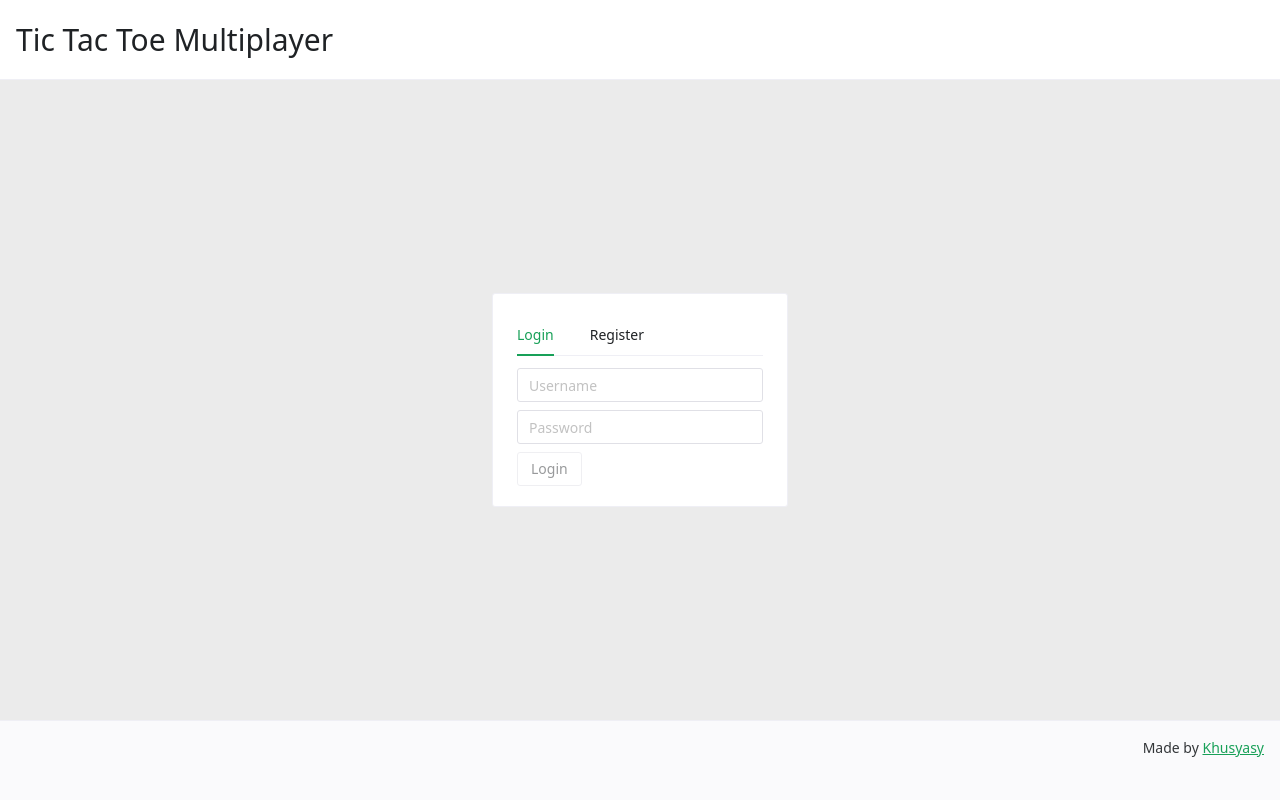
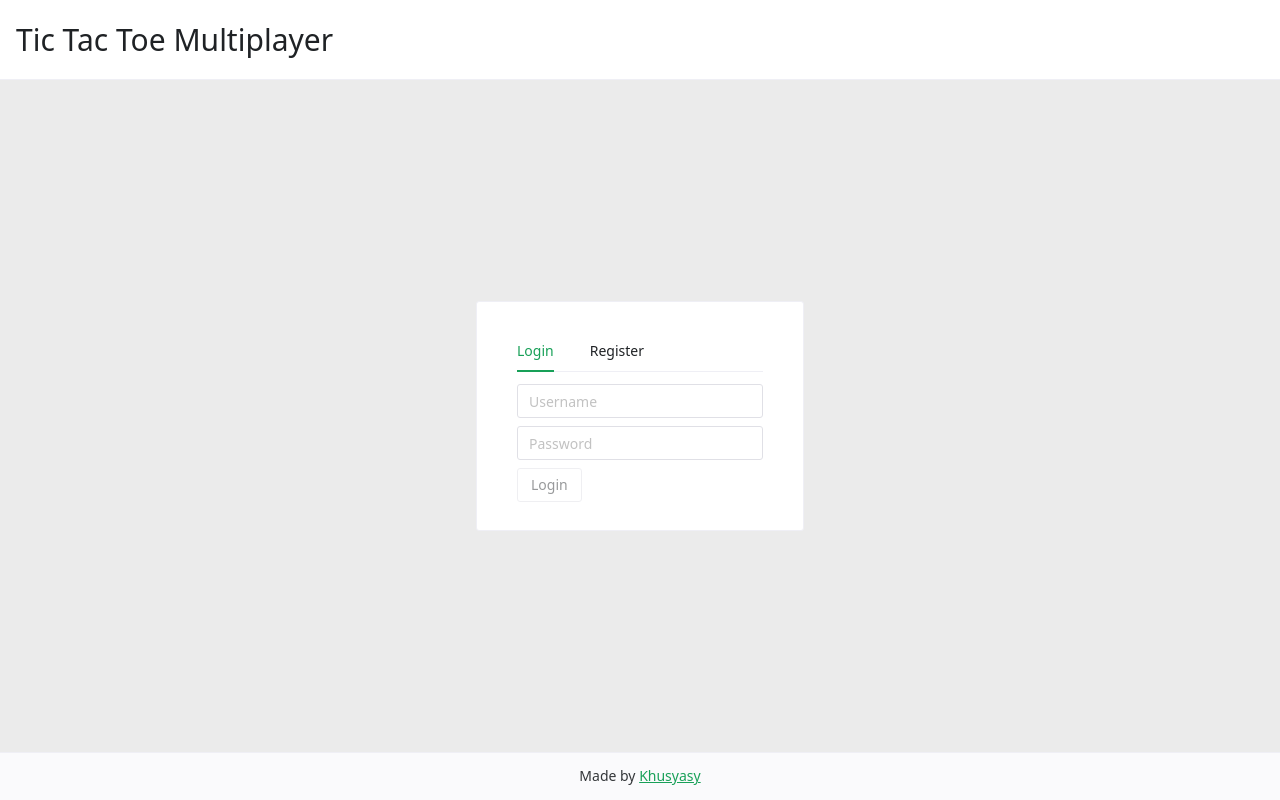
Before and after one commit to Khusyasy/ws-tictactoe, a Vue app in the folder client/: page /login in a window 1280 px wide. Built offline with nearby package versions, Linux system fonts and the light colour scheme; a small style sheet from the web is missing.

Commit message:
create user info logout

```diff
--- /dev/null
+++ b/client/src/components/UserInfo.vue
@@ -0,0 +1,64 @@
+<template>
+  <n-space justify="center" align="center" v-show="store?.user">
+    <n-p>
+      Logged in as <span style="font-style: italic;">{{ store?.user?.username || 'Guest' }}</span>
+    </n-p>
+    <n-button type="error" @click.prevent="logout">Logout</n-button>
+  </n-space>
+</template>
+
+<script lang="ts">
+import { defineComponent } from 'vue';
+import axios from 'axios';
+import { useNotification } from 'naive-ui';
+import { useRouter } from 'vue-router';
+
+import store from '../store';
+
+import {
+  NSpace,
+  NP,
+  NButton,
+} from 'naive-ui';
+
+export default defineComponent({
+  name: 'UserInfo',
+  components: {
+    NSpace,
+    NP,
+    NButton,
+  },
+  setup() {
+    const notification = useNotification();
+    const router = useRouter();
+
+    return {
+      store,
+      async logout() {
+        const { data } = await axios.get('/api/user/logout');
+        const { ok } = data;
+
+        if (!ok) {
+          return notification.error({
+            content: data.error,
+            duration: 3000,
+          });
+        }
+
+        store.user = null;
+        store.room_id = null;
+        store.room = null;
+        router.push({ name: 'login' });
+        return notification.success({
+          content: 'Logged out',
+          duration: 3000,
+        });
+      },
+    }
+  },
+});
+</script>
+
+<style>
+
+</style>
--- a/client/src/main.css
+++ b/client/src/main.css
@@ -1,3 +1,4 @@
 :root {
   --header-height: 5rem;
+  --footer-height: 3rem;
 }
--- a/client/src/pages/MainPage.vue
+++ b/client/src/pages/MainPage.vue
@@ -1,17 +1,18 @@
 <template>
   <n-layout vertical size="large">
     <n-layout-header bordered>
-      <n-h1>Tic Tac Toe Multiplayer</n-h1>
+      <n-h1 style="margin: 0;">Tic Tac Toe Multiplayer</n-h1>
+      <UserInfo />
     </n-layout-header>
-    <n-layout-content content-style="height: calc(100vh - 2 * var(--header-height))">
-      <n-space justify="center" align="center" style="height: calc(100vh - 2 * var(--header-height))">
-        <n-card>
+    <n-layout-content content-style="padding: 0.5rem; height: calc(100vh - var(--header-height) - var(--footer-height))">
+      <n-space justify="center" align="center" style="height: calc(100vh - var(--header-height) - var(--footer-height) - 1rem)">
+        <n-card size="huge">
           <slot></slot>
         </n-card>
       </n-space>
     </n-layout-content>
     <n-layout-footer bordered>
-      <n-space justify="end">
+      <n-space justify="center">
         <n-p>Made by <n-a href="https://khusyasy.com/" target="_blank">Khusyasy</n-a></n-p>
       </n-space>
     </n-layout-footer>
@@ -20,6 +21,8 @@
 
 <script lang="ts">
 import { defineComponent } from 'vue';
+
+import UserInfo from '../components/UserInfo.vue';
 
 import {
   NH1,
@@ -36,6 +39,7 @@ import {
 export default defineComponent({
   name: 'MainPage',
   components: {
+    UserInfo,
     NH1,
     NLayout,
     NLayoutHeader,
@@ -50,11 +54,22 @@ export default defineComponent({
 </script>
 
 <style scoped>
-.n-layout-header,
-.n-layout-footer {
+.n-layout-header {
   height: var(--header-height);
   padding: 1rem;
   overflow: hidden;
+  display: flex;
+  justify-content: space-between;
+  align-items: center;
+}
+
+.n-layout-footer {
+  height: var(--footer-height);
+  padding: 0.5rem;
+  overflow: hidden;
+  display: flex;
+  justify-content: center;
+  align-items: center;
 }
 
 .n-layout-content {
--- a/client/src/pages/PlayPage.vue
+++ b/client/src/pages/PlayPage.vue
@@ -5,13 +5,7 @@
   <div v-else>
     <join-game />
   </div>
-  <n-divider>
-  </n-divider>
-  <p>
-    Logged in as {{ store?.user?.username || 'Guest' }}
-    <n-divider vertical />
-    <a href="#" @click.prevent="logout">Logout</a>
-  </p>
+  <n-divider />
   <p>
     games: {{ store?.user?.games || 0 }}
     <n-divider vertical />
@@ -25,9 +19,6 @@
 
 <script lang="ts">
 import { defineComponent } from 'vue';
-import axios from 'axios';
-import { useNotification } from 'naive-ui';
-import { useRouter } from 'vue-router';
 
 import store from '../store';
 
@@ -46,31 +37,8 @@ export default defineComponent({
     PlayGame,
   },
   setup() {
-    const notification = useNotification();
-    const router = useRouter();
-
     return {
       store,
-      async logout() {
-        const { data } = await axios.get('/api/user/logout');
-        const { ok } = data;
-
-        if (!ok) {
-          return notification.error({
-            content: data.error,
-            duration: 3000,
-          });
-        }
-
-        store.user = null;
-        store.room_id = null;
-        store.room = null;
-        router.push({ name: 'login' });
-        return notification.success({
-          content: 'Logged out',
-          duration: 3000,
-        });
-      },
     }
   },
 });
```
